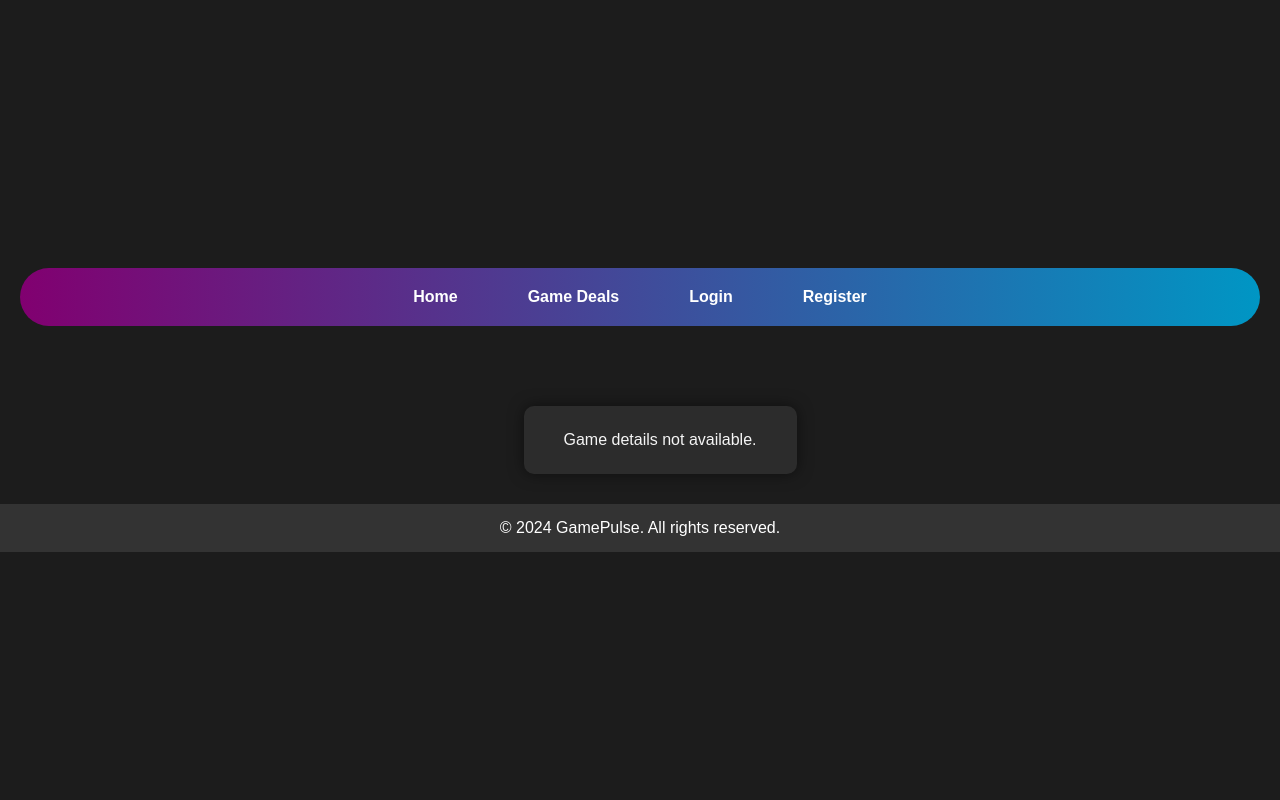
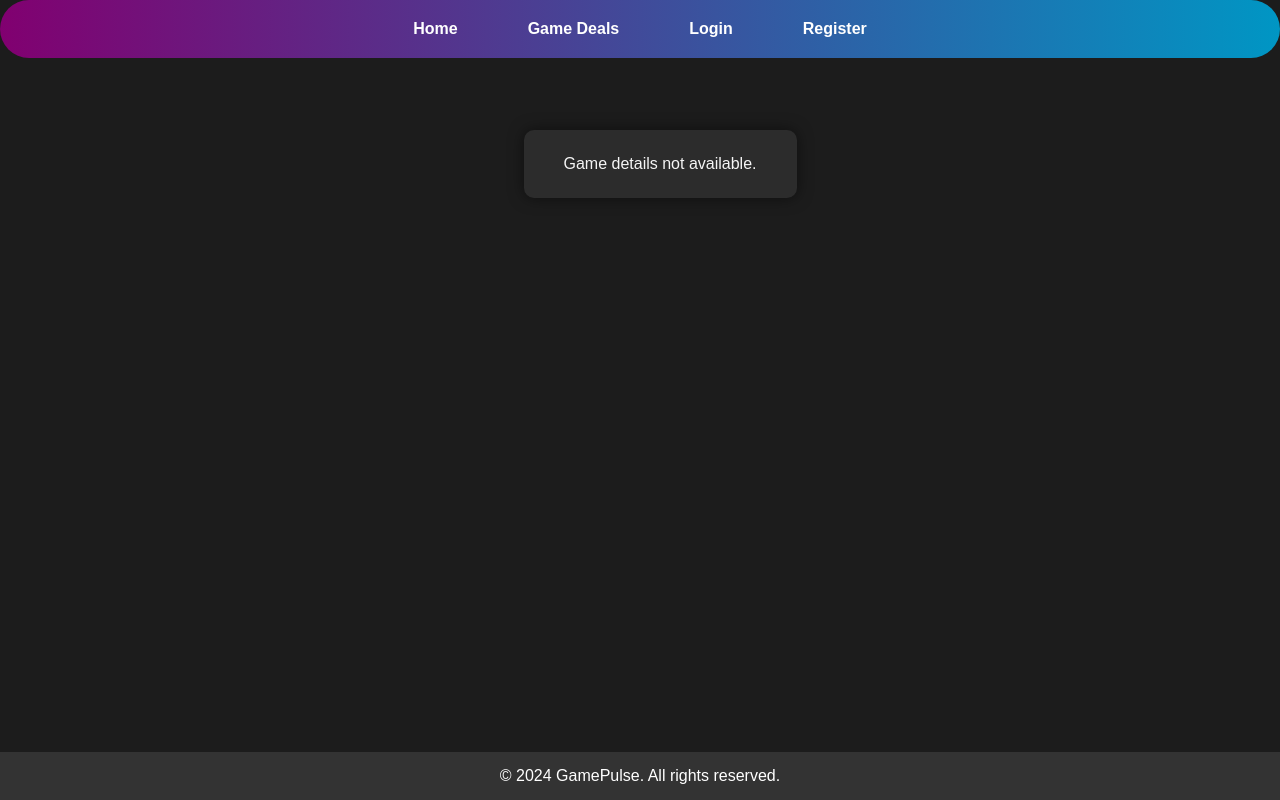
Before and after one commit to CilliersSwanepoel/CilliersSwanepoel_QX356C7V1_ITTFA4-14_Project1, a Flask app: page /game/1 in a window 1280 px wide. Run offline with Flask 2, Linux system fonts and the light colour scheme; data that the repository does not hold is empty.

Commit message:
Update base.css

```diff
--- a/GamePulse/static/css/base.css
+++ b/GamePulse/static/css/base.css
@@ -23,6 +23,15 @@
     margin: 0;
     padding: 0;
     font-family: 'Arial', sans-serif;
+    display: flex;
+    flex-direction: column;
+    min-height: 100vh;
+}
+
+.container {
+    display: flex;
+    flex-direction: column;
+    flex: 1;
 }
 
 header {
@@ -31,11 +40,10 @@
     padding: 10px 0; /* Reduced padding to make it thinner */
     text-align: center;
     border-radius: 40px; /* Make the header have rounded edges */
-    margin-top: 20px; /* Add space between the top of the page and the navbar */
-    width: calc(100% - 40px); /* Make the header slightly narrower */
-    margin-left: auto;
-    margin-right: auto;
-    position: relative; /* Ensure the header is positioned correctly */
+    margin-top: 0; /* Remove space between the top of the page and the navbar */
+    width: 100%; /* Make the header span the full width */
+    position: fixed; /* Ensure the header is positioned correctly */
+    top: 0; /* Ensure the header is at the top */
     z-index: 10; /* Ensure the header is on top of other elements */
 }
 
@@ -65,7 +73,9 @@
 }
 
 main {
+    flex: 1;
     padding: 30px;
+    padding-top: 80px; /* Adjust padding to avoid content being hidden behind navbar */
 }
 
 footer {
@@ -75,4 +85,6 @@
     padding: 10px 0;
     width: 100%;
     position: relative;
+    bottom: 0; /* Ensure the footer is at the bottom */
+    z-index: 1;
 }
```
